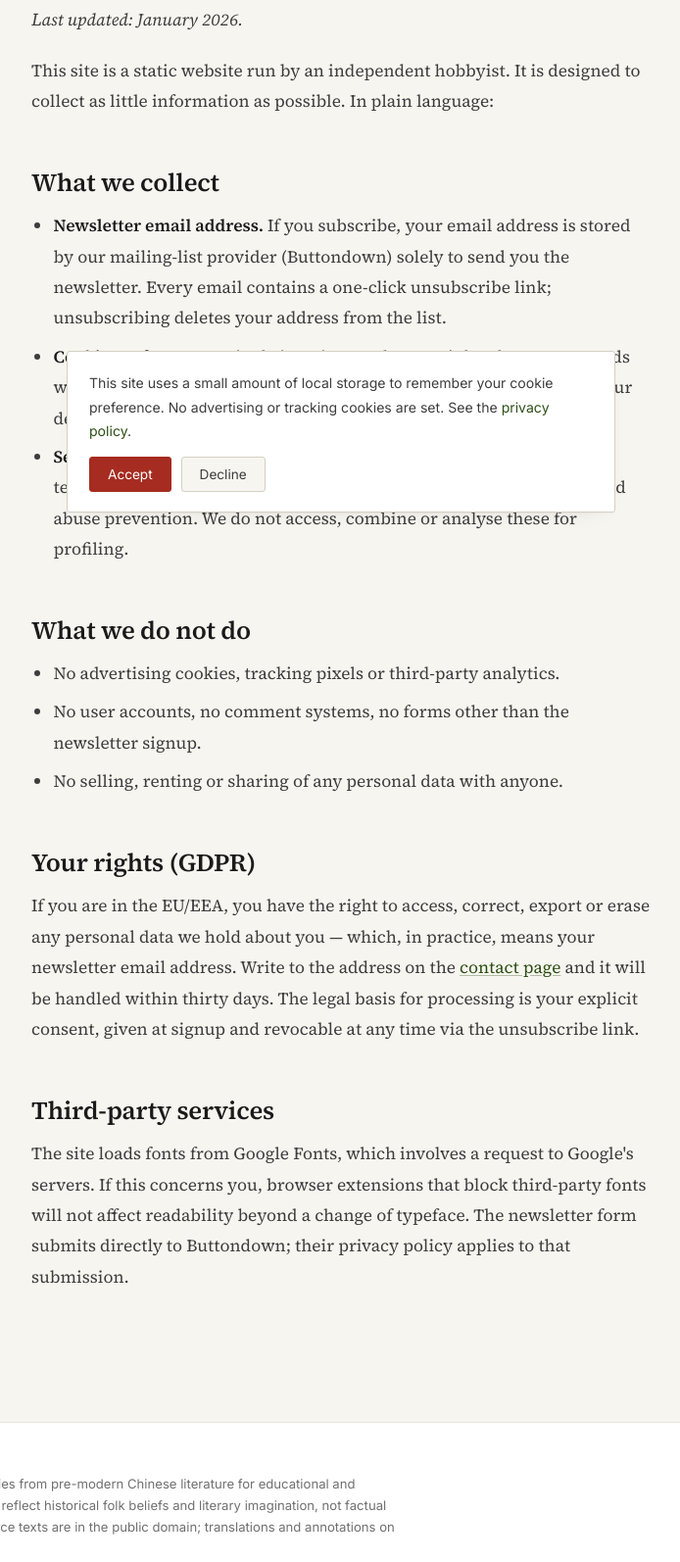
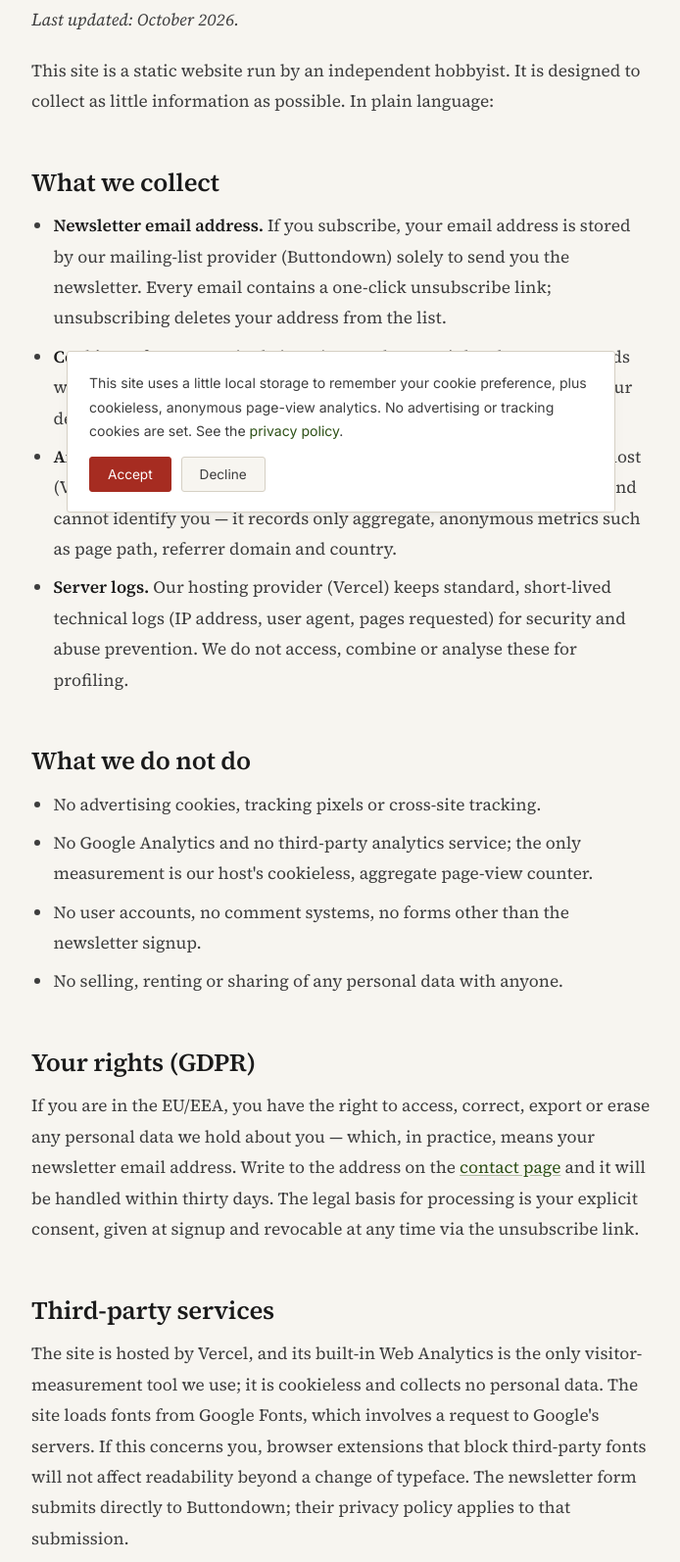
Before and after one commit to FaZheng820169/ancient-china-wonder, an Astro site: page /privacy in a window 1280 px wide. Shown: the part 257-1851 px from the top of the page at 98% size, without its empty margins (292-986 px from the left). Built offline with nearby package versions, Linux system fonts and the light colour scheme; Astro itself is replaced by a stand-in of ours.

Commit message:
Add Vercel Web Analytics and disclose it in the privacy policy
- install @vercel/analytics 2.0.1
- mount <Analytics /> in BaseLayout so every page reports cookieless page views
- privacy policy: new 'anonymous visit counts' item, corrected the
  'no third-party analytics' claim, named Vercel Web Analytics under
  third-party services, refreshed the date
- cookie banner now mentions cookieless anonymous analytics
- README: drop the 'no tracking' wording, note the analytics

```diff
--- a/package.json
+++ b/package.json
@@ -12,6 +12,7 @@
   },
   "dependencies": {
     "@astrojs/sitemap": "^3.2.1",
+    "@vercel/analytics": "^2.0.1",
     "astro": "^5.6.1"
   },
   "devDependencies": {
--- a/src/components/CookieBanner.astro
+++ b/src/components/CookieBanner.astro
@@ -3,8 +3,9 @@
 
 <div class="cookie" id="cookie-banner" role="region" aria-label="Cookie notice">
   <p>
-    This site uses a small amount of local storage to remember your cookie preference. No advertising
-    or tracking cookies are set. See the <a href="/privacy">privacy policy</a>.
+    This site uses a little local storage to remember your cookie preference, plus cookieless,
+    anonymous page-view analytics. No advertising or tracking cookies are set. See the
+    <a href="/privacy">privacy policy</a>.
   </p>
   <div class="row">
     <button class="accept" type="button" data-action="accept">Accept</button>
--- a/src/layouts/BaseLayout.astro
+++ b/src/layouts/BaseLayout.astro
@@ -1,5 +1,6 @@
 ---
 import '../styles/global.css';
+import Analytics from '@vercel/analytics/astro';
 import Header from '../components/Header.astro';
 import Footer from '../components/Footer.astro';
 import CookieBanner from '../components/CookieBanner.astro';
@@ -70,5 +71,6 @@ const ogURL = new URL(ogImage, Astro.site ?? SITE.url);
     </main>
     <Footer />
     <CookieBanner />
+    <Analytics />
   </body>
 </html>
--- a/src/pages/privacy.astro
+++ b/src/pages/privacy.astro
@@ -2,13 +2,13 @@
 import BaseLayout from '../layouts/BaseLayout.astro';
 ---
 
-<BaseLayout title="Privacy Policy" description="Privacy policy for Ancient China Wonder — minimal data, no tracking, no advertising cookies.">
+<BaseLayout title="Privacy Policy" description="Privacy policy for Ancient China Wonder — minimal data, no advertising cookies, no cross-site tracking, cookieless aggregate analytics.">
   <section class="section">
     <div class="wrap-narrow">
       <p class="kicker">Legal</p>
       <h1>Privacy Policy</h1>
       <div class="prose" style="margin-top:28px;">
-        <p><em>Last updated: January 2026.</em></p>
+        <p><em>Last updated: October 2026.</em></p>
         <p>
           This site is a static website run by an independent hobbyist. It is designed to collect as
           little information as possible. In plain language:
@@ -18,12 +18,14 @@ import BaseLayout from '../layouts/BaseLayout.astro';
         <ul>
           <li><strong>Newsletter email address.</strong> If you subscribe, your email address is stored by our mailing-list provider (Buttondown) solely to send you the newsletter. Every email contains a one-click unsubscribe link; unsubscribing deletes your address from the list.</li>
           <li><strong>Cookie preference.</strong> A single item in your browser's local storage records whether you accepted or declined the cookie notice. It never leaves your device.</li>
+          <li><strong>Anonymous visit counts.</strong> We use Vercel Web Analytics, built into our host (Vercel), to count page views. It is cookieless, stores no personal data and cannot identify you — it records only aggregate, anonymous metrics such as page path, referrer domain and country.</li>
           <li><strong>Server logs.</strong> Our hosting provider (Vercel) keeps standard, short-lived technical logs (IP address, user agent, pages requested) for security and abuse prevention. We do not access, combine or analyse these for profiling.</li>
         </ul>
 
         <h2>What we do not do</h2>
         <ul>
-          <li>No advertising cookies, tracking pixels or third-party analytics.</li>
+          <li>No advertising cookies, tracking pixels or cross-site tracking.</li>
+          <li>No Google Analytics and no third-party analytics service; the only measurement is our host's cookieless, aggregate page-view counter.</li>
           <li>No user accounts, no comment systems, no forms other than the newsletter signup.</li>
           <li>No selling, renting or sharing of any personal data with anyone.</li>
         </ul>
@@ -39,10 +41,11 @@ import BaseLayout from '../layouts/BaseLayout.astro';
 
         <h2>Third-party services</h2>
         <p>
-          The site loads fonts from Google Fonts, which involves a request to Google's servers. If this
-          concerns you, browser extensions that block third-party fonts will not affect readability
-          beyond a change of typeface. The newsletter form submits directly to Buttondown; their privacy
-          policy applies to that submission.
+          The site is hosted by Vercel, and its built-in Web Analytics is the only visitor-measurement
+          tool we use; it is cookieless and collects no personal data. The site loads fonts from Google
+          Fonts, which involves a request to Google's servers. If this concerns you, browser extensions
+          that block third-party fonts will not affect readability beyond a change of typeface. The
+          newsletter form submits directly to Buttondown; their privacy policy applies to that submission.
         </p>
       </div>
     </div>
```
Also changed, not shown: README.md, 1 other file.
